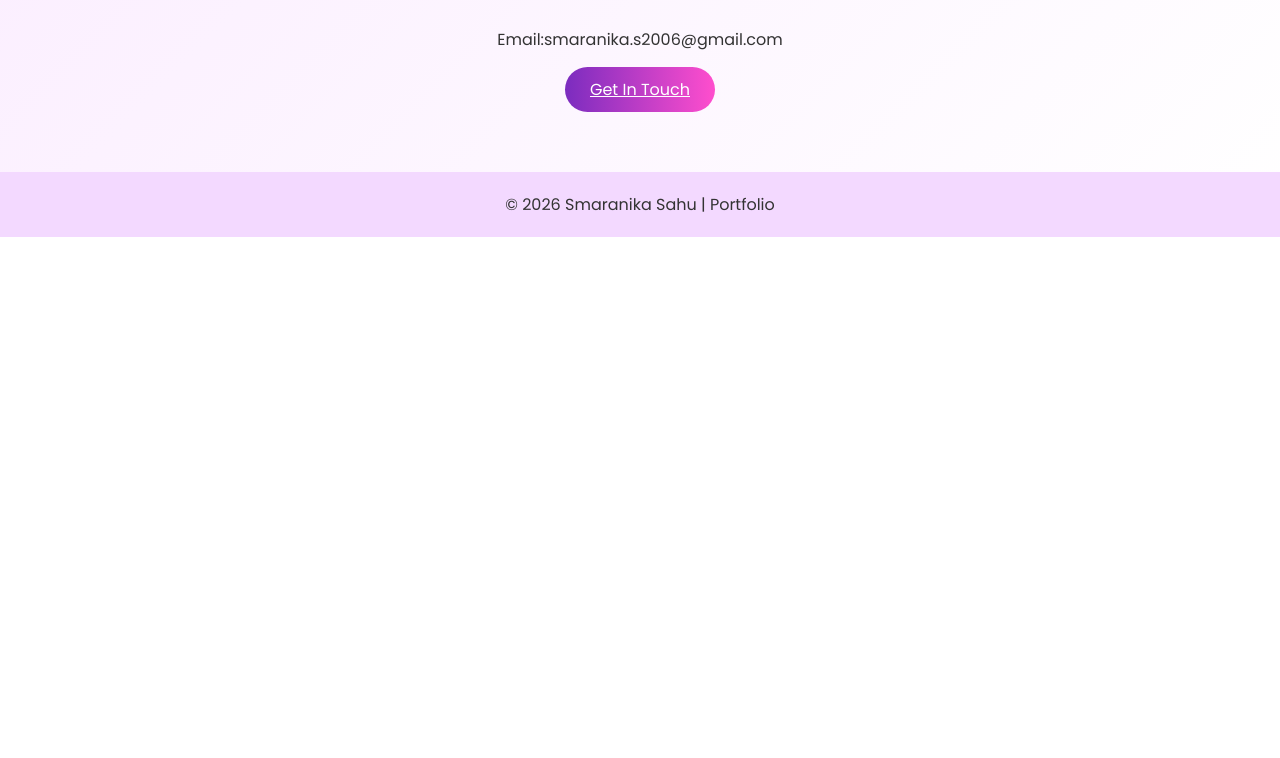
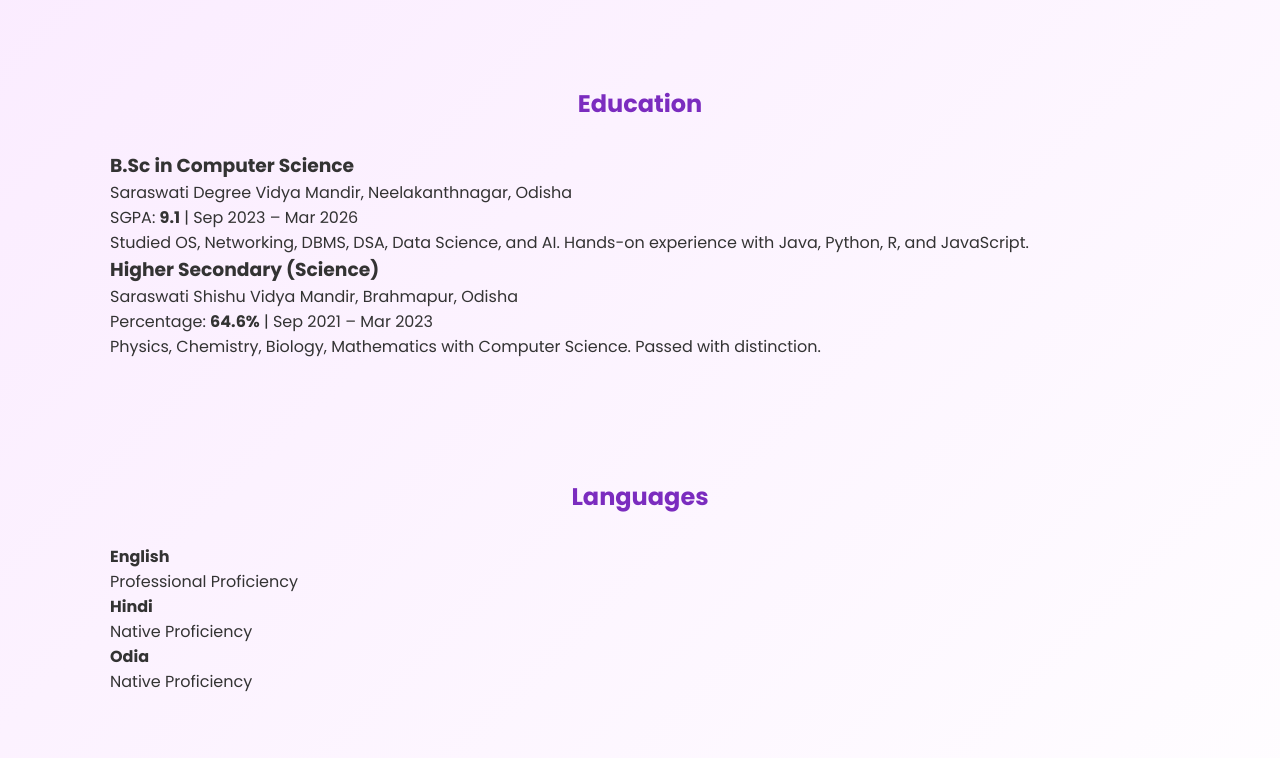
Before and after one commit to mesmaranika20/My_Portfolio, a plain HTML site: page index.html in a window 1280 px wide. Shown: the part 1404-2162 px from the top of the page. Before the commit the page ends 1641 px from the top, so only its background shows below. Drawn offline with Linux system fonts and the light colour scheme.

Commit message:
Add profile pic

```diff
--- a/index.html
+++ b/index.html
@@ -34,13 +34,14 @@
   <!-- ===== Home ===== -->
   <section id="home" class="home">
     <div class="home-content">
-      <img src="profile.jpg" alt="Profile Photo" class="profile-img">
+      <img src="SMS Profile - Copy.jpg" alt="Profile Photo" class="profile-img">
       <h1>Hello, I'm <span>Smaranika</span></h1>
       <p>Student Developer | Web Enthusiast | Programmer</p>
 
       <div class="social-links">
-        <a href="#" target="_blank"><i class="fab fa-github"></i></a>
-        <a href="#" target="_blank"><i class="fab fa-linkedin"></i></a>
+        <a href="https://github.com/mesmaranika20" target="_blank"><i class="fab fa-github"></i></a>
+        <a href="http://linkedin.com/in/mesmaranika" target="_blank"><i class="fab fa-linkedin"></i></a>
+        <a href="mailto:smaranika.s2006@gmail.com" target="_blank"><i class="fab fa-envelope"></i></a>
       </div>
     </div>
   </section>
@@ -101,6 +102,53 @@
     </div>
   </section>
 
+  <!-- Education -->
+<section id="education" class="section gray">
+    <h2>Education</h2>
+
+    <div class="edu-card">
+        <h3>B.Sc in Computer Science</h3>
+        <p class="place">Saraswati Degree Vidya Mandir, Neelakanthnagar, Odisha</p>
+        <p class="info">SGPA: <strong>9.1</strong> | Sep 2023 – Mar 2026</p>
+        <p class="desc">
+            Studied OS, Networking, DBMS, DSA, Data Science, and AI.
+            Hands-on experience with Java, Python, R, and JavaScript.
+        </p>
+    </div>
+
+    <div class="edu-card">
+        <h3>Higher Secondary (Science)</h3>
+        <p class="place">Saraswati Shishu Vidya Mandir, Brahmapur, Odisha</p>
+        <p class="info">Percentage: <strong>64.6%</strong> | Sep 2021 – Mar 2023</p>
+        <p class="desc">
+            Physics, Chemistry, Biology, Mathematics with Computer Science.
+            Passed with distinction.
+        </p>
+    </div>
+</section>
+
+<!-- Languages -->
+<section id="languages" class="section gray">
+    <h2>Languages</h2>
+
+    <div class="languages">
+        <div class="lang-card">
+            <h4>English</h4>
+            <p>Professional Proficiency</p>
+        </div>
+
+        <div class="lang-card">
+            <h4>Hindi</h4>
+            <p>Native Proficiency</p>
+        </div>
+
+        <div class="lang-card">
+            <h4>Odia</h4>
+            <p>Native Proficiency</p>
+        </div>
+    </div>
+</section>
+
   <!-- ===== Contact ===== -->
   <section id="contact" class="contact">
     <h2>Contact Me</h2>
```
Also changed, not shown: SMS Profile - Copy.jpg (added).
